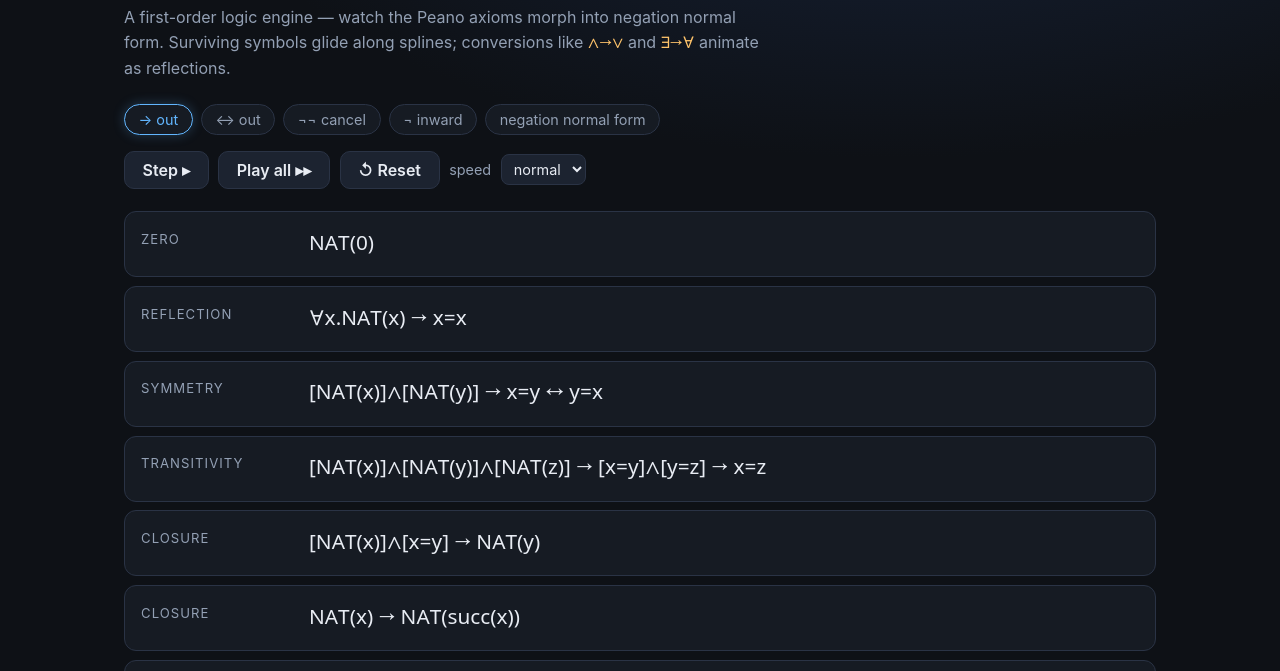
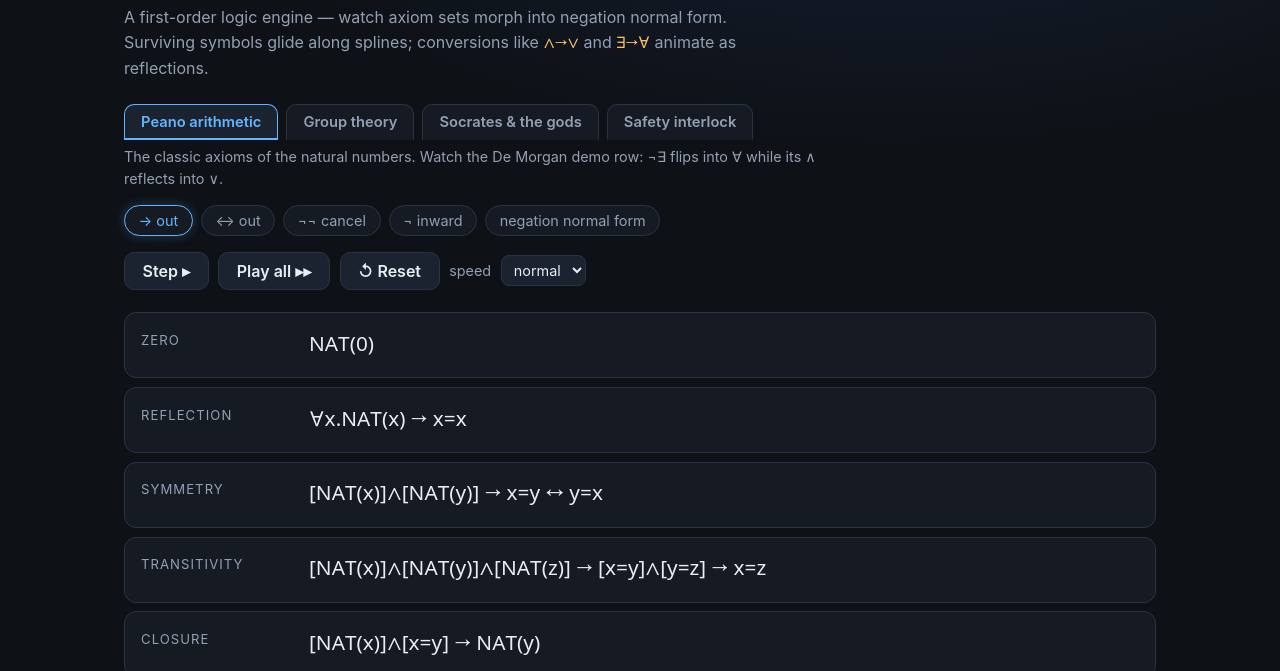
Before and after one commit to rudi-cilibrasi/vitefolts, a website built with Vite: page index.html in a window 1280 px wide. Shown: the part 81-752 px from the top of the page. Built offline with nearby package versions, Linux system fonts and the light colour scheme.

Commit message:
Add example theory switcher with three new axiom sets
Add group theory, a Socrates syllogism set, and a propositional safety
interlock alongside Peano arithmetic, each chosen so a different pipeline
step has visible work: the interlock's biconditionals mint genuine ¬¬
pairs (previously the ¬¬ cancel step was always a no-op), group theory's
¬∀x.x=e flips its quantifier, and the syllogisms double-flip under De
Morgan. Examples are built from small combinators in examples.ts and
selected via tabs in the UI.

Also fix a race where Play-all kept stepping after Reset or an example
switch during its inter-step sleep (session counter invalidates in-flight
loops), parenthesize nested infix calls so (x·y)·z prints unambiguously,
and make SymbolTable copies carry annotations and definitions instead of
silently dropping them.

Co-Authored-By: Claude Fable 5 <noreply@anthropic.com>

```diff
--- a/src/anim/plain-printer.ts
+++ b/src/anim/plain-printer.ts
@@ -68,7 +68,14 @@ function printNode(node: SentenceTreeNode, symbol_table: SymbolTable): string {
         case OperationType.FUNCTIONCALL: {
             const entry = symbol_table.find_by_id(bound_vars.get(0)!)!;
             if (entry.is_infix) {
-                return children.map((c) => printNode(c, symbol_table)).join(entry.name);
+                return children.map((c) => {
+                    const s = printNode(c, symbol_table);
+                    // Parenthesize nested infix calls so (x·y)·z ≠ x·(y·z).
+                    const nestedInfix = c.operation === OperationType.FUNCTIONCALL
+                        && !symbol_table.find_definition(c)
+                        && symbol_table.find_by_id(c.bound_vars.get(0)!)!.is_infix;
+                    return nestedInfix ? `(${s})` : s;
+                }).join(entry.name);
             }
             const name = displayName(bound_vars.get(0)!, OperationType.FUNCTIONCALL, symbol_table);
             if (children.size === 0) {
--- /dev/null
+++ b/src/examples.ts
@@ -0,0 +1,147 @@
+import { List } from 'immutable';
+import { OperationType } from './notation/operation-type.ts';
+import { n2SI, ScopedId } from './notation/scope.ts';
+import { S3, SentenceTreeNode } from './notation/sentence-tree-node.ts';
+import { TruthBag } from './notation/truth-bag.ts';
+import { Axiom, AxiomSet, buildPeanoAxioms } from './axioms.ts';
+
+export interface ExampleDef {
+    name: string;
+    hint: string;
+    build: () => AxiomSet;
+}
+
+// Small combinators so example theories read close to their mathematical form.
+const and = (...cs: SentenceTreeNode[]) => S3(OperationType.AND, List(cs), List([]));
+const not = (c: SentenceTreeNode) => S3(OperationType.NOT, List([c]), List([]));
+const implies = (a: SentenceTreeNode, b: SentenceTreeNode) => S3(OperationType.IMPLIES, List([a, b]), List([]));
+const iff = (a: SentenceTreeNode, b: SentenceTreeNode) => S3(OperationType.IFF, List([a, b]), List([]));
+const forall = (vars: ScopedId[], body: SentenceTreeNode) => S3(OperationType.FORALL, List([body]), List(vars));
+const exists = (vars: ScopedId[], body: SentenceTreeNode) => S3(OperationType.EXISTS, List([body]), List(vars));
+const eq = (a: SentenceTreeNode, b: SentenceTreeNode) => S3(OperationType.EQUALS, List([a, b]), List([]));
+const fn = (id: ScopedId, ...args: SentenceTreeNode[]) => S3(OperationType.FUNCTIONCALL, List(args), List([id]));
+const pred = (id: ScopedId, ...args: SentenceTreeNode[]) => S3(OperationType.PREDICATECALL, List(args), List([id]));
+const varr = (id: ScopedId) => S3(OperationType.VARIABLE_INSTANCE, List(), List([id]));
+
+function buildGroupTheory(): AxiomSet {
+    const G_id = n2SI(0, 0);
+    const e_id = n2SI(0, 1);
+    const dot_id = n2SI(0, 2);
+    const x_id = n2SI(1, 0);
+    const y_id = n2SI(1, 1);
+    const z_id = n2SI(1, 2);
+
+    let truthBag = new TruthBag();
+    truthBag = truthBag.add_predicate(G_id, 'G', 1, false);
+    truthBag = truthBag.add_function(e_id, 'e', 0, false);
+    truthBag = truthBag.add_function(dot_id, '·', 2, true);
+
+    const x = varr(x_id);
+    const y = varr(y_id);
+    const z = varr(z_id);
+    const e = fn(e_id);
+    const G = (t: SentenceTreeNode) => pred(G_id, t);
+    const mul = (a: SentenceTreeNode, b: SentenceTreeNode) => fn(dot_id, a, b);
+
+    const axioms: Axiom[] = [
+        { tree: implies(and(G(x), G(y)), G(mul(x, y))), note: 'closure' },
+        { tree: forall([x_id, y_id, z_id], eq(mul(mul(x, y), z), mul(x, mul(y, z)))), note: 'associativity' },
+        { tree: forall([x_id], and(eq(mul(x, e), x), eq(mul(e, x), x))), note: 'identity' },
+        { tree: forall([x_id], implies(G(x), exists([y_id], and(G(y), eq(mul(x, y), e))))), note: 'inverses' },
+        { tree: not(forall([x_id], eq(x, e))), note: 'nontrivial' },
+    ];
+    for (const a of axioms) {
+        truthBag = truthBag.add_sentence(a.tree, a.note);
+    }
+    return { truthBag, axioms };
+}
+
+function buildSocrates(): AxiomSet {
+    const MAN_id = n2SI(0, 0);
+    const MORTAL_id = n2SI(0, 1);
+    const GOD_id = n2SI(0, 2);
+    const socrates_id = n2SI(0, 3);
+    const x_id = n2SI(1, 0);
+
+    let truthBag = new TruthBag();
+    truthBag = truthBag.add_predicate(MAN_id, 'MAN', 1, false);
+    truthBag = truthBag.add_predicate(MORTAL_id, 'MORTAL', 1, false);
+    truthBag = truthBag.add_predicate(GOD_id, 'GOD', 1, false);
+    truthBag = truthBag.add_function(socrates_id, 'socrates', 0, false);
+
+    const x = varr(x_id);
+    const socrates = fn(socrates_id);
+
+    const axioms: Axiom[] = [
+        { tree: forall([x_id], implies(pred(MAN_id, x), pred(MORTAL_id, x))), note: 'all men are mortal' },
+        { tree: pred(MAN_id, socrates), note: 'socrates is a man' },
+        { tree: forall([x_id], implies(pred(GOD_id, x), not(pred(MORTAL_id, x)))), note: 'gods are immortal' },
+        { tree: not(exists([x_id], and(pred(GOD_id, x), pred(MAN_id, x)))), note: 'no god is a man' },
+        { tree: not(exists([x_id], not(pred(MORTAL_id, x)))), note: 'nothing escapes death' },
+    ];
+    for (const a of axioms) {
+        truthBag = truthBag.add_sentence(a.tree, a.note);
+    }
+    return { truthBag, axioms };
+}
+
+function buildInterlock(): AxiomSet {
+    const RUN_id = n2SI(0, 0);
+    const STOP_id = n2SI(0, 1);
+    const GUARD_id = n2SI(0, 2);
+    const ALARM_id = n2SI(0, 3);
+    const FAULT_id = n2SI(0, 4);
+    const A_OK_id = n2SI(0, 5);
+    const B_OK_id = n2SI(0, 6);
+
+    let truthBag = new TruthBag();
+    truthBag = truthBag.add_predicate(RUN_id, 'RUN', 0, false);
+    truthBag = truthBag.add_predicate(STOP_id, 'STOP', 0, false);
+    truthBag = truthBag.add_predicate(GUARD_id, 'GUARD', 0, false);
+    truthBag = truthBag.add_predicate(ALARM_id, 'ALARM', 0, false);
+    truthBag = truthBag.add_predicate(FAULT_id, 'FAULT', 0, false);
+    truthBag = truthBag.add_predicate(A_OK_id, 'A_OK', 0, false);
+    truthBag = truthBag.add_predicate(B_OK_id, 'B_OK', 0, false);
+
+    const RUN = pred(RUN_id);
+    const STOP = pred(STOP_id);
+    const GUARD = pred(GUARD_id);
+    const ALARM = pred(ALARM_id);
+    const FAULT = pred(FAULT_id);
+    const A_OK = pred(A_OK_id);
+    const B_OK = pred(B_OK_id);
+
+    const axioms: Axiom[] = [
+        { tree: implies(RUN, GUARD), note: 'guard required' },
+        { tree: iff(ALARM, not(GUARD)), note: 'alarm signal' },
+        { tree: iff(FAULT, not(and(A_OK, B_OK))), note: 'sensor fault' },
+        { tree: not(and(RUN, STOP)), note: 'mutual exclusion' },
+    ];
+    for (const a of axioms) {
+        truthBag = truthBag.add_sentence(a.tree, a.note);
+    }
+    return { truthBag, axioms };
+}
+
+export const EXAMPLES: ExampleDef[] = [
+    {
+        name: 'Peano arithmetic',
+        hint: 'The classic axioms of the natural numbers. Watch the De Morgan demo row: ¬∃ flips into ∀ while its ∧ reflects into ∨.',
+        build: buildPeanoAxioms,
+    },
+    {
+        name: 'Group theory',
+        hint: 'Closure, associativity, identity, inverses. The "nontrivial" axiom ¬∀x.x=e flips its quantifier into ∃x.¬(x=e).',
+        build: buildGroupTheory,
+    },
+    {
+        name: 'Socrates & the gods',
+        hint: 'Aristotle with a twist: "no god is a man" double-flips (∃→∀, ∧→∨), and "nothing escapes death" cancels a hidden ¬¬ into ∀x.MORTAL(x).',
+        build: buildSocrates,
+    },
+    {
+        name: 'Safety interlock',
+        hint: 'Propositional machine-safety rules. The biconditionals mint genuine ¬¬ pairs — the only example where the ¬¬ cancel step has real work to do.',
+        build: buildInterlock,
+    },
+];
--- a/src/main.ts
+++ b/src/main.ts
@@ -1,6 +1,6 @@
 import './style.css';
-import { buildPeanoAxioms } from './axioms.ts';
-import { setupApp, PipelineStep } from './ui.ts';
+import { EXAMPLES } from './examples.ts';
+import { setupApp, PipelineStep, ExampleUI } from './ui.ts';
 import {
     clausal_form_iffs_out,
     clausal_form_implications_out,
@@ -8,8 +8,6 @@ import {
     clausal_form_remove_double_negations,
 } from './notation/clause.ts';
 import { print_symbol_table } from './notation/symbol-table-printer.ts';
-
-const { truthBag, axioms } = buildPeanoAxioms();
 
 const steps: PipelineStep[] = [
     {
@@ -34,10 +32,15 @@ const steps: PipelineStep[] = [
     },
 ];
 
-setupApp(
-    document.querySelector<HTMLDivElement>('#app')!,
-    axioms,
-    steps,
-    truthBag.symbol_table,
-    print_symbol_table(truthBag.symbol_table),
-);
+const examples: ExampleUI[] = EXAMPLES.map((def) => {
+    const { truthBag, axioms } = def.build();
+    return {
+        name: def.name,
+        hint: def.hint,
+        axioms,
+        symbolTable: truthBag.symbol_table,
+        symbolTableHtml: print_symbol_table(truthBag.symbol_table),
+    };
+});
+
+setupApp(document.querySelector<HTMLDivElement>('#app')!, examples, steps);
--- a/src/style.css
+++ b/src/style.css
@@ -49,6 +49,51 @@ header h1 {
 .tagline .hl {
     color: var(--accent-2);
     font-family: "STIX Two Math", "Cambria Math", "Noto Sans Math", "DejaVu Sans", serif;
+}
+
+.examples {
+    display: flex;
+    flex-wrap: wrap;
+    gap: 0.5rem;
+    margin-bottom: 0.4rem;
+}
+
+.ex-tab {
+    font: inherit;
+    font-weight: 600;
+    font-size: 0.92rem;
+    padding: 0.45rem 1rem;
+    border-radius: 10px 10px 0 0;
+    border: 1px solid var(--border);
+    border-bottom: 2px solid transparent;
+    background: var(--panel);
+    color: var(--ink-dim);
+    cursor: pointer;
+    transition: color 0.2s ease, border-color 0.2s ease;
+}
+
+.ex-tab:hover:not(:disabled) {
+    color: var(--ink);
+}
+
+.ex-tab.active {
+    color: var(--accent);
+    border-color: var(--accent);
+    background: var(--panel-2);
+}
+
+.ex-tab:disabled {
+    opacity: 0.55;
+    cursor: default;
+}
+
+.hint {
+    color: var(--ink-dim);
+    font-size: 0.9rem;
+    line-height: 1.5;
+    max-width: 78ch;
+    margin: 0 0 1rem;
+    min-height: 2.2em;
 }
 
 .pipeline {
--- a/src/ui.ts
+++ b/src/ui.ts
@@ -10,6 +10,14 @@ export interface PipelineStep {
     transform: (s: SentenceTreeNode) => SentenceTreeNode;
 }
 
+export interface ExampleUI {
+    name: string;
+    hint: string;
+    axioms: Axiom[];
+    symbolTable: SymbolTable;
+    symbolTableHtml: string;
+}
+
 const BASE_DURATION_MS = 1500;
 
 function sleep(ms: number): Promise<void> {
@@ -18,18 +26,18 @@ function sleep(ms: number): Promise<void> {
 
 export function setupApp(
     root: HTMLElement,
-    axioms: Axiom[],
+    examples: ExampleUI[],
     steps: PipelineStep[],
-    symbolTable: SymbolTable,
-    symbolTableHtml: string,
 ): void {
     root.innerHTML = `
         <header>
             <h1>vitefolts</h1>
-            <p class="tagline">A first-order logic engine — watch the Peano axioms morph into negation normal form.
+            <p class="tagline">A first-order logic engine — watch axiom sets morph into negation normal form.
             Surviving symbols glide along splines; conversions like <span class="hl">∧→∨</span> and
             <span class="hl">∃→∀</span> animate as reflections.</p>
         </header>
+        <section class="examples" id="examples"></section>
+        <p class="hint" id="hint"></p>
         <section class="pipeline" id="pipeline"></section>
         <section class="controls">
             <button id="btn-step" type="button">Step ▸</button>
@@ -47,36 +55,63 @@ export function setupApp(
         <section class="sentences" id="sentences"></section>
         <details class="symbols">
             <summary>Symbol table</summary>
-            ${symbolTableHtml}
+            <div id="symtab"></div>
         </details>
         <footer>
             <a href="https://github.com/rudi-cilibrasi/vitefolts" target="_blank" rel="noopener">source on GitHub</a>
         </footer>
     `;
 
+    const examplesEl = root.querySelector<HTMLElement>('#examples')!;
+    const hintEl = root.querySelector<HTMLElement>('#hint')!;
     const pipelineEl = root.querySelector<HTMLElement>('#pipeline')!;
     const sentencesEl = root.querySelector<HTMLElement>('#sentences')!;
+    const symtabEl = root.querySelector<HTMLElement>('#symtab')!;
     const statusEl = root.querySelector<HTMLElement>('#status')!;
     const stepBtn = root.querySelector<HTMLButtonElement>('#btn-step')!;
     const playBtn = root.querySelector<HTMLButtonElement>('#btn-play')!;
     const resetBtn = root.querySelector<HTMLButtonElement>('#btn-reset')!;
     const speedSel = root.querySelector<HTMLSelectElement>('#speed')!;
 
-    const chips: HTMLElement[] = [];
-    for (const step of steps) {
+    const exampleTabs: HTMLButtonElement[] = examples.map((ex, k) => {
+        const tab = document.createElement('button');
+        tab.type = 'button';
+        tab.className = 'ex-tab';
+        tab.textContent = ex.name;
+        tab.addEventListener('click', () => selectExample(k));
+        examplesEl.appendChild(tab);
+        return tab;
+    });
+
+    const chips: HTMLElement[] = steps.map((step) => {
         const chip = document.createElement('div');
         chip.className = 'chip';
         chip.textContent = step.label;
         chip.title = step.detail;
         pipelineEl.appendChild(chip);
-        chips.push(chip);
-    }
+        return chip;
+    });
     const doneChip = document.createElement('div');
     doneChip.className = 'chip chip-final';
     doneChip.textContent = 'negation normal form';
     pipelineEl.appendChild(doneChip);
 
-    const rowGlyphEls: HTMLElement[] = [];
+    let exampleIndex = -1;
+    let trees: SentenceTreeNode[] = [];
+    let rowGlyphEls: HTMLElement[] = [];
+    let stepIndex = 0;
+    let busy = false;
+    // Bumped whenever state jumps (reset / example switch) so a play-all loop
+    // sleeping between steps can't wake up and keep stepping the new state.
+    let session = 0;
+
+    function current(): ExampleUI {
+        return examples[exampleIndex];
+    }
+
+    function buildRows(axioms: Axiom[]): void {
+        sentencesEl.textContent = '';
+        rowGlyphEls = [];
         for (const axiom of axioms) {
             const row = document.createElement('div');
             row.className = 'sentence-row';
@@ -90,16 +125,17 @@ export function setupApp(
             sentencesEl.appendChild(row);
             rowGlyphEls.push(glyphs);
         }
-
-    let trees: SentenceTreeNode[] = axioms.map((a) => a.tree);
-    let stepIndex = 0;
-    let busy = false;
+    }
 
     function renderAll(): void {
-        trees.forEach((tree, k) => renderStatic(rowGlyphEls[k], printPlainSentence(tree, symbolTable)));
+        trees.forEach((tree, k) => renderStatic(rowGlyphEls[k], printPlainSentence(tree, current().symbolTable)));
     }
 
     function updateChrome(): void {
+        exampleTabs.forEach((tab, k) => {
+            tab.classList.toggle('active', k === exampleIndex);
+            tab.disabled = busy;
+        });
         chips.forEach((chip, k) => {
             chip.classList.toggle('done', k < stepIndex);
             chip.classList.toggle('current', k === stepIndex);
@@ -115,6 +151,21 @@ export function setupApp(
         }
     }
 
+    function selectExample(k: number): void {
+        if (busy || k === exampleIndex) return;
+        session++;
+        exampleIndex = k;
+        const ex = current();
+        trees = ex.axioms.map((a) => a.tree);
+        stepIndex = 0;
+        statusEl.textContent = '';
+        hintEl.textContent = ex.hint;
+        symtabEl.innerHTML = ex.symbolTableHtml;
+        buildRows(ex.axioms);
+        renderAll();
+        updateChrome();
+    }
+
     function durationMult(): number {
         return parseFloat(speedSel.value);
     }
@@ -125,6 +176,7 @@ export function setupApp(
         const step = steps[stepIndex];
         statusEl.textContent = step.detail;
         updateChrome();
+        const symbolTable = current().symbolTable;
         const newTrees = trees.map(step.transform);
         const newTexts = newTrees.map((t) => printPlainSentence(t, symbolTable));
         const oldTexts = trees.map((t) => printPlainSentence(t, symbolTable));
@@ -143,7 +195,8 @@ export function setupApp(
     }
 
     async function playAll(): Promise<void> {
-        while (stepIndex < steps.length && !busy) {
+        const mySession = session;
+        while (stepIndex < steps.length && !busy && session === mySession) {
             await doStep();
             await sleep(420 * durationMult());
         }
@@ -151,7 +204,8 @@ export function setupApp(
 
     function reset(): void {
         if (busy) return;
-        trees = axioms.map((a) => a.tree);
+        session++;
+        trees = current().axioms.map((a) => a.tree);
         stepIndex = 0;
         statusEl.textContent = '';
         renderAll();
@@ -162,6 +216,5 @@ export function setupApp(
     playBtn.addEventListener('click', () => { void playAll(); });
     resetBtn.addEventListener('click', reset);
 
-    renderAll();
-    updateChrome();
+    selectExample(0);
 }
```
Also changed, not shown: src/notation/symbol-table.ts (+6 -1 lines), README.md. Lines whose indentation alone changed are shown as unchanged.
